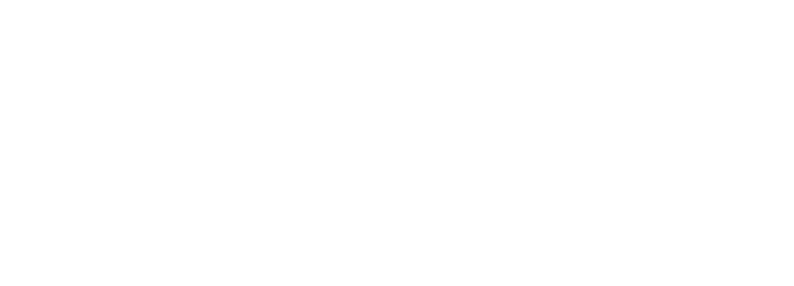
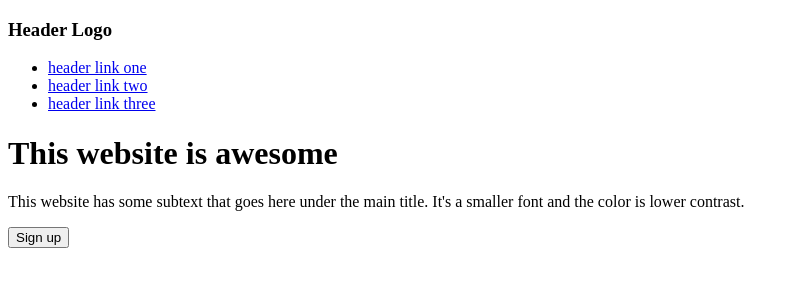
Before and after one commit to CyberTrane/landing-page, a plain HTML site: page index.html in a window 1280 px wide. Shown: the whole page, without its empty margins (0-794 px from the left). Drawn offline with Linux system fonts and the light colour scheme.

Commit message:
Added elements to header section

```diff
--- a/index.html
+++ b/index.html
@@ -9,7 +9,22 @@
 </head>
 <body>
   <div class="header-section">
-
+    <header>
+      <h3>Header Logo</h3>
+      <ul>
+        <li><a href="#">header link one</a></li>
+        <li><a href="#">header link two</a></li>
+        <li><a href="#">header link three</a></li>
+      </ul>
+    </header>
+    <div class="section">
+      <div>
+        <h1>This website is awesome</h1>
+        <p>This website has some subtext that goes here under the main title. It's a smaller font and the color is lower contrast.</p>
+        <button>Sign up</button>
+      </div>
+      <img src="" alt="">
+    </div>
   </div>
 
   <div class="image-section">
```
